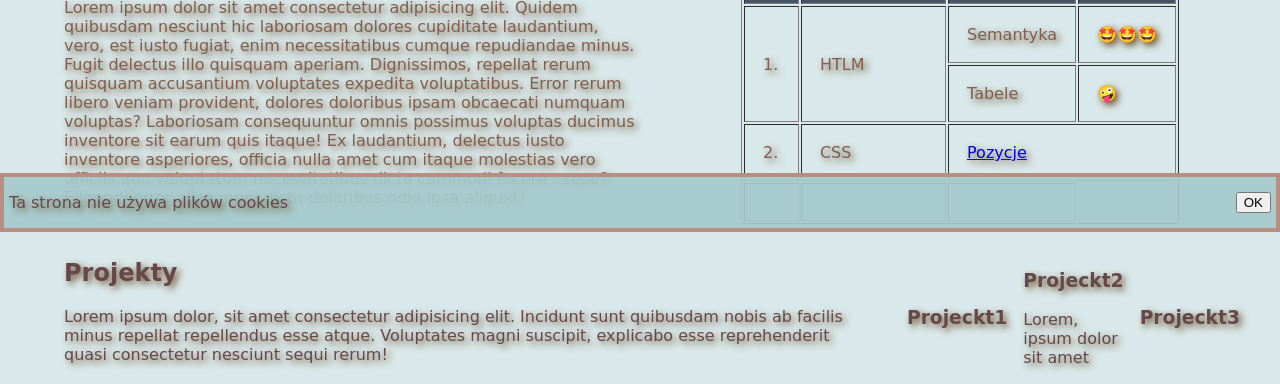
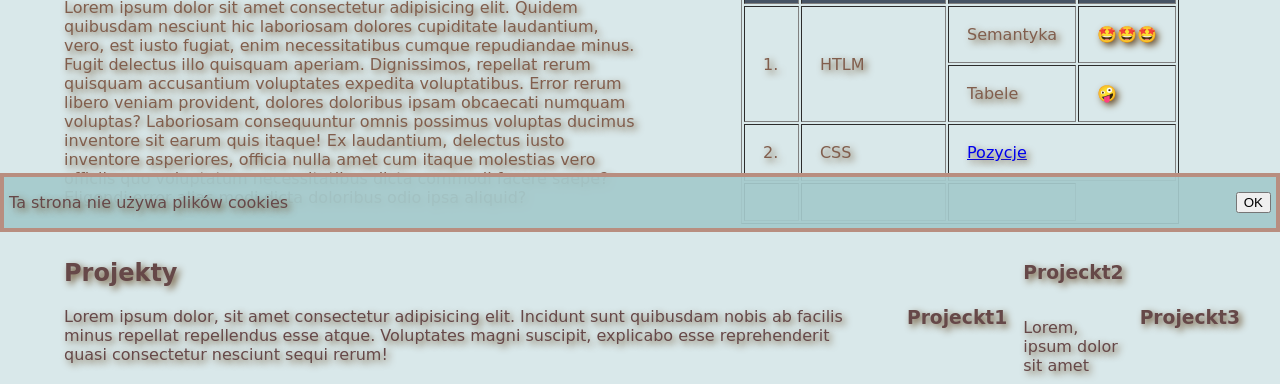
Before and after one commit to inayaka/KursFront_RJ, a plain HTML site: page index.html in a window 1280 px wide. Shown: the part 568-952 px from the top of the page. Drawn offline with Linux system fonts and the light colour scheme.

Commit message:
010420222

```diff
--- a/style.css
+++ b/style.css
@@ -239,6 +239,12 @@ body > header{
               /*border: 2px dased blue;*/
               flex:1;
               padding:0 .5em;
+              display:flex;
+              flex-direction: column;
+              align-items: center;
+              justify-content: center;
+              cursor: pointer;
+              transition: .5s;
           }
 
           .cItem p{display:none;}
```
